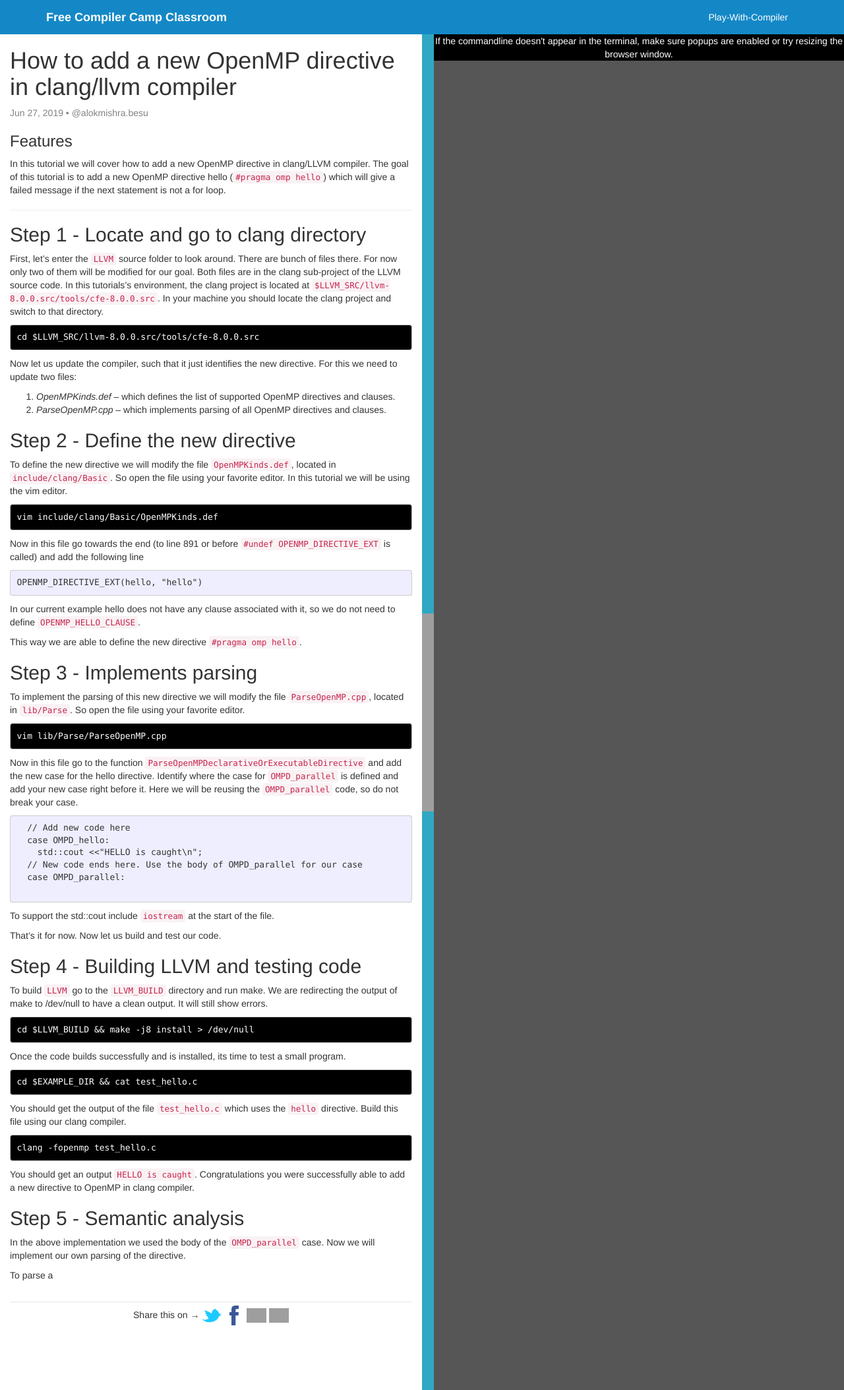
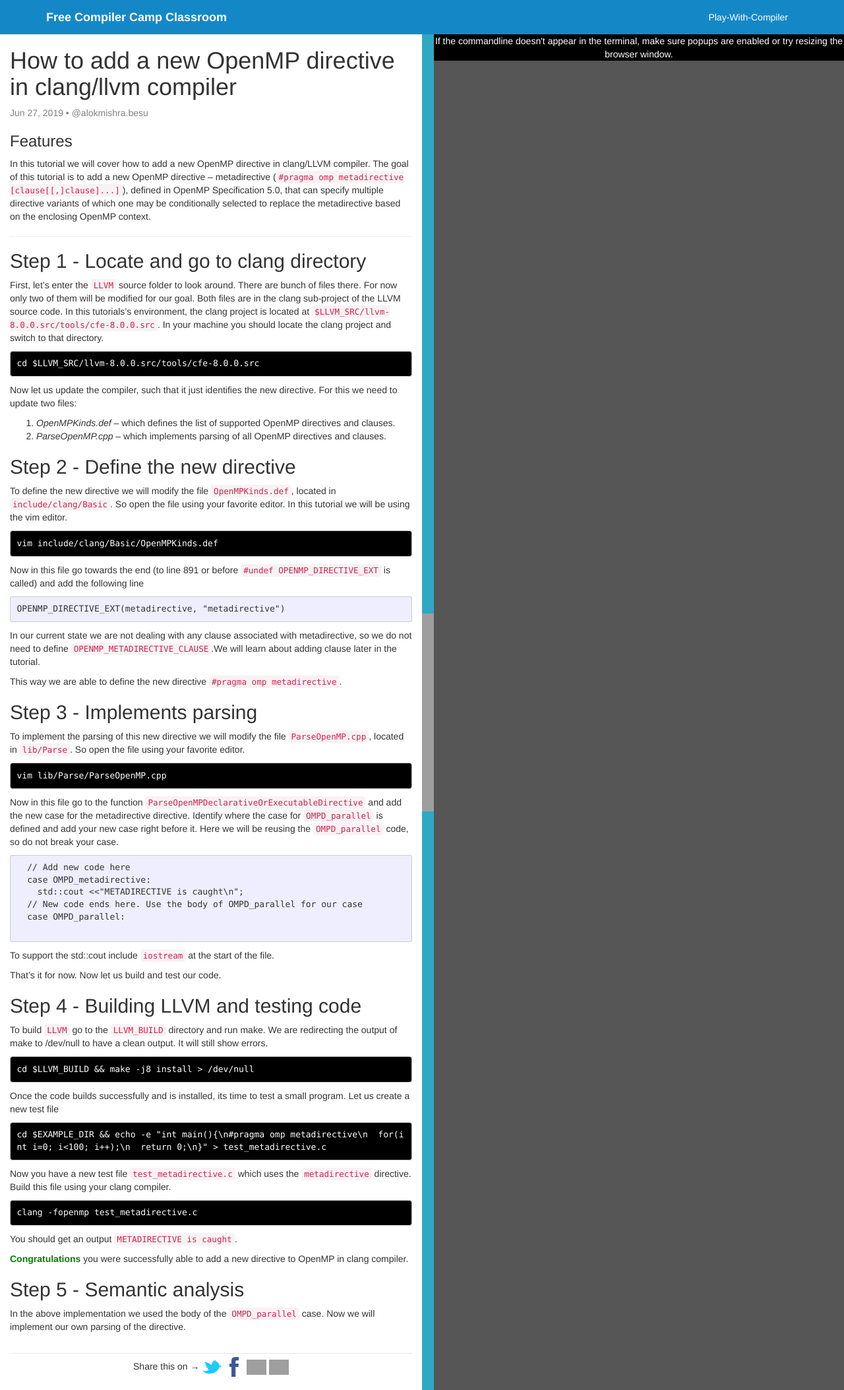
Before and after one commit to chunhualiao/freeCompilerCamp, a Jekyll site: the page built from compiler-classroom/_posts/2019-06-27-new-directive-llvm.markdown, in a window 1280 px wide. Shown: the whole page at 66% size. Built offline with Jekyll 4.4.1, drawn with Linux system fonts in a browser that asks for light colours; nearby versions of some CDN libraries; grey boxes are pictures that could not be loaded.

Commit message:
Updating tutorial of adding llvm directive to add metadirective

````diff
--- a/compiler-classroom/_posts/2019-06-27-new-directive-llvm.markdown
+++ b/compiler-classroom/_posts/2019-06-27-new-directive-llvm.markdown
@@ -8,7 +8,7 @@
 ---
 ### Features
 
-In this tutorial we will cover how to add a new OpenMP directive in clang/LLVM compiler. The goal of this tutorial is to add a new OpenMP directive hello (`#pragma omp hello`) which will give a failed message if the next statement is not a for loop.
+In this tutorial we will cover how to add a new OpenMP directive in clang/LLVM compiler. The goal of this tutorial is to add a new OpenMP directive -- metadirective (`#pragma omp metadirective [clause[[,]clause]...]`), defined in OpenMP Specification 5.0, that can specify multiple directive variants of which one may be conditionally selected to replace the metadirective based on the enclosing OpenMP context.
 
 ---
 
@@ -30,12 +30,12 @@
 
 Now in this file go towards the end (to line 891 or before `#undef OPENMP_DIRECTIVE_EXT` is called) and add the following line
 ```
-OPENMP_DIRECTIVE_EXT(hello, "hello")
+OPENMP_DIRECTIVE_EXT(metadirective, "metadirective")
 ```
 
-In our current example hello does not have any clause associated with it, so we do not need to define `OPENMP_HELLO_CLAUSE`.
+In our current state we are not dealing with any clause associated with metadirective, so we do not need to define `OPENMP_METADIRECTIVE_CLAUSE`.We will learn about adding clause later in the tutorial.
 
-This way we are able to define the new directive `#pragma omp hello`.
+This way we are able to define the new directive `#pragma omp metadirective`.
 
 ## Step 3 - Implements parsing
 To implement the parsing of this new directive we will modify the file `ParseOpenMP.cpp`, located in `lib/Parse`. So open the file using your favorite editor.
@@ -43,11 +43,11 @@
 vim lib/Parse/ParseOpenMP.cpp
 ```
 
-Now in this file go to the function `ParseOpenMPDeclarativeOrExecutableDirective` and add the new case for the hello directive. Identify where the case for `OMPD_parallel` is defined and add your new case right before it. Here we will be reusing the `OMPD_parallel` code, so do not break your case.
+Now in this file go to the function `ParseOpenMPDeclarativeOrExecutableDirective` and add the new case for the metadirective directive. Identify where the case for `OMPD_parallel` is defined and add your new case right before it. Here we will be reusing the `OMPD_parallel` code, so do not break your case.
 ```
   // Add new code here
-  case OMPD_hello:
-    std::cout <<"HELLO is caught\n";
+  case OMPD_metadirective:
+    std::cout <<"METADIRECTIVE is caught\n";
   // New code ends here. Use the body of OMPD_parallel for our case
   case OMPD_parallel:
 
@@ -63,21 +63,21 @@
 cd $LLVM_BUILD && make -j8 install > /dev/null
 ```
 
-Once the code builds successfully and is installed, its time to test a small program.
+Once the code builds successfully and is installed, its time to test a small program. Let us create a new test file
 
 ```.term1
-cd $EXAMPLE_DIR && cat test_hello.c
+cd $EXAMPLE_DIR && echo -e "int main(){\n#pragma omp metadirective\n  for(int i=0; i<100; i++);\n  return 0;\n}" > test_metadirective.c
 ```
 
-You should get the output of the file `test_hello.c` which uses the `hello` directive. Build this file using our clang compiler.
+Now you have a new test file `test_metadirective.c` which uses the `metadirective` directive. Build this file using your clang compiler.
 
 ```.term1
-clang -fopenmp test_hello.c
+clang -fopenmp test_metadirective.c
 ```
 
-You should get an output `HELLO is caught`. Congratulations you were successfully able to add a new directive to OpenMP in clang compiler.
+You should get an output `METADIRECTIVE is caught`.
+
+<span style="color:green">**Congratulations**</span> you were successfully able to add a new directive to OpenMP in clang compiler.
 
 ## Step 5 - Semantic analysis
 In the above implementation we used the body of the `OMPD_parallel` case. Now we will implement our own parsing of the directive.
-
-To parse a
````
